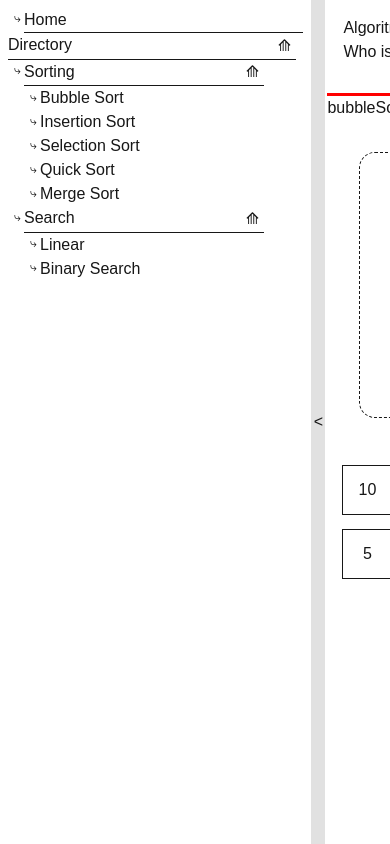
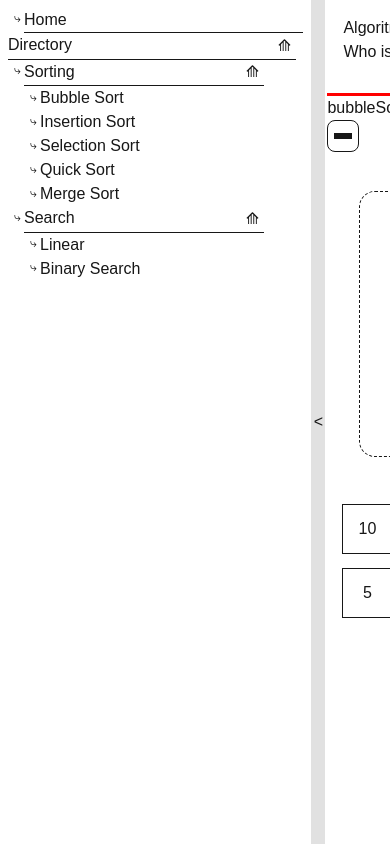
Before and after one commit to ShaneButtCodeNL/algo-showcase-next, a Next.js app: page /sorting/bubble-sort in a window 390 px wide. Shown: the top 844 px of the page. Built offline with nearby package versions, Linux system fonts and the light colour scheme.

Commit message:
Made hamburger button its own component

```diff
--- a/src/app/components/bubble-sort-components/BubbleSortControlBox.tsx
+++ b/src/app/components/bubble-sort-components/BubbleSortControlBox.tsx
@@ -1,7 +1,6 @@
 "use client";
 
 import { useRef, useState } from "react";
-import BubbleSortControlBoxHamburger from "./BubbleSortControlBoxHamburger";
 
 export default function BubbleSortControlBox(props: {
   updateList: Function;
@@ -32,7 +31,6 @@ export default function BubbleSortControlBox(props: {
         style={{ gridArea: "label-list-controls", textAlign: "center" }}
       >
         List Controls
-        <BubbleSortControlBoxHamburger />
       </label>
       <label
         data-area="label-size"
--- a/src/app/components/bubble-sort-components/BubbleSortControlBoxHamburger.tsx
+++ /dev/null
@@ -1,17 +0,0 @@
-import { useState } from "react";
-
-export default function BubbleSortControlBoxHamburger(props: any) {
-  const [expand, setExpand] = useState(false);
-  return (
-    <div className="hamburger-icon-container">
-      <div
-        className={`${
-          expand ? "open" : "closed"
-        }-hamburger-icon hamburger-icon`}
-        onClick={() => setExpand((v) => !v)}
-      >
-        -
-      </div>
-    </div>
-  );
-}
--- a/src/app/components/bubble-sort-components/BubbleSortDisplay.tsx
+++ b/src/app/components/bubble-sort-components/BubbleSortDisplay.tsx
@@ -7,7 +7,7 @@ import NumberList from "../front-end/NumberList";
 import BarList from "../front-end/BarList";
 import BubbleSortControlBox from "./BubbleSortControlBox";
 import BubbleSortInfo from "./BubbleSortInfo";
-import BubbleSortControlBoxHamburger from "./BubbleSortControlBoxHamburger";
+import HamburgerIcon from "../front-end/HamburgerIcon";
 
 export default function BubbleSortDisplay(props: any) {
   let sampleList = [10, 9, 8, 7, 6, 5, 4, 3, 2, 1];
@@ -88,6 +88,7 @@ export default function BubbleSortDisplay(props: any) {
   return (
     <div className="main-content-wrapper">
       <p>bubbleSort</p>
+      <HamburgerIcon />
       <div className="bs-info-box">
         <BubbleSortControlBox
           updateList={updateList}
--- /dev/null
+++ b/src/app/components/front-end/HamburgerIcon.module.css
@@ -0,0 +1,71 @@
+:root {
+  --icon-color: var(--foreground);
+  --icon-bar-height: 10%;
+}
+.hamburgerIconContainer {
+  border: solid 1px;
+  display: inline-block;
+  height: 2rem;
+  width: 2rem;
+  border-radius: 0.5rem;
+  overflow: clip;
+}
+
+.hamburgerIcon {
+  position: relative;
+  height: 100%;
+  width: 100%;
+  transition: transform 1s;
+}
+
+.openHamburgerIcon {
+}
+
+.closedHamburgerIcon {
+  transform: rotate(360deg);
+}
+
+.closedHamburgerIcon .hamburgerIconTop {
+  top: -40%;
+}
+
+.closedHamburgerIcon .hamburgerIconBottom {
+  bottom: -40%;
+}
+
+.closedHamburgerIcon .hamburgerIconMiddle {
+  width: 60%;
+  top: 40%;
+  left: 20%;
+  height: calc(2 * var(--icon-bar-height));
+}
+
+.hamburgerIconTop {
+  position: absolute;
+  width: 60%;
+  height: var(--icon-bar-height);
+  background-color: var(--icon-color);
+  left: 20%;
+  top: 20%;
+  transition: top 800ms 200ms;
+}
+
+.hamburgerIconMiddle {
+  position: absolute;
+  width: 40%;
+  height: var(--icon-bar-height);
+  background-color: var(--icon-color);
+  left: 30%;
+  top: 45%;
+  transition: all 700ms 300ms;
+}
+
+.hamburgerIconBottom {
+  position: absolute;
+  width: 60%;
+  height: var(--icon-bar-height);
+  background-color: var(--icon-color);
+  left: 20%;
+  bottom: 20%;
+  transition: bottom 800ms 200ms;
+}
--- /dev/null
+++ b/src/app/components/front-end/HamburgerIcon.tsx
@@ -0,0 +1,19 @@
+import { useState } from "react";
+import styles from "./HamburgerIcon.module.css";
+export default function HamburgerIcon(props: any) {
+  const [expand, setExpand] = useState(false);
+  return (
+    <div className={styles.hamburgerIconContainer}>
+      <div
+        className={`${
+          expand ? styles.openHamburgerIcon : styles.closedHamburgerIcon
+        } ${styles.hamburgerIcon}`}
+        onClick={() => setExpand((v) => !v)}
+      >
+        <div className={styles.hamburgerIconTop}></div>
+        <div className={styles.hamburgerIconMiddle}></div>
+        <div className={styles.hamburgerIconBottom}></div>
+      </div>
+    </div>
+  );
+}
```
